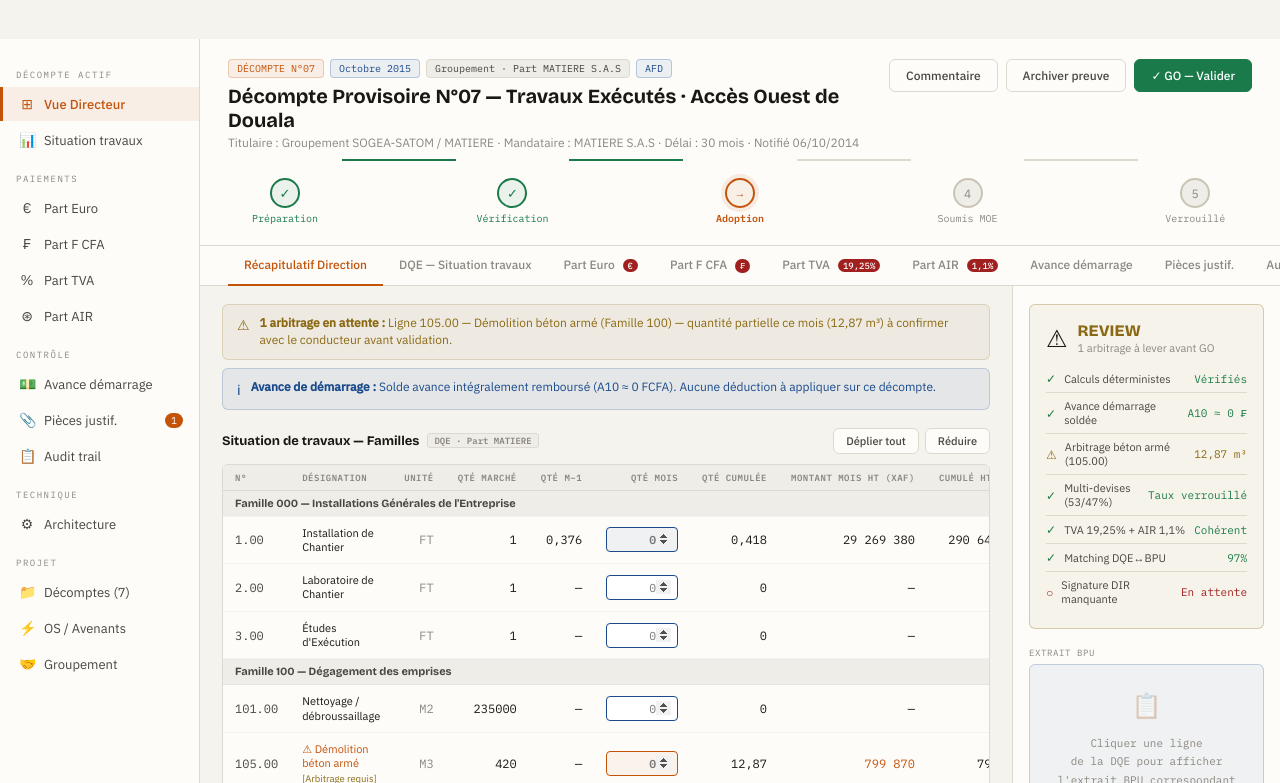
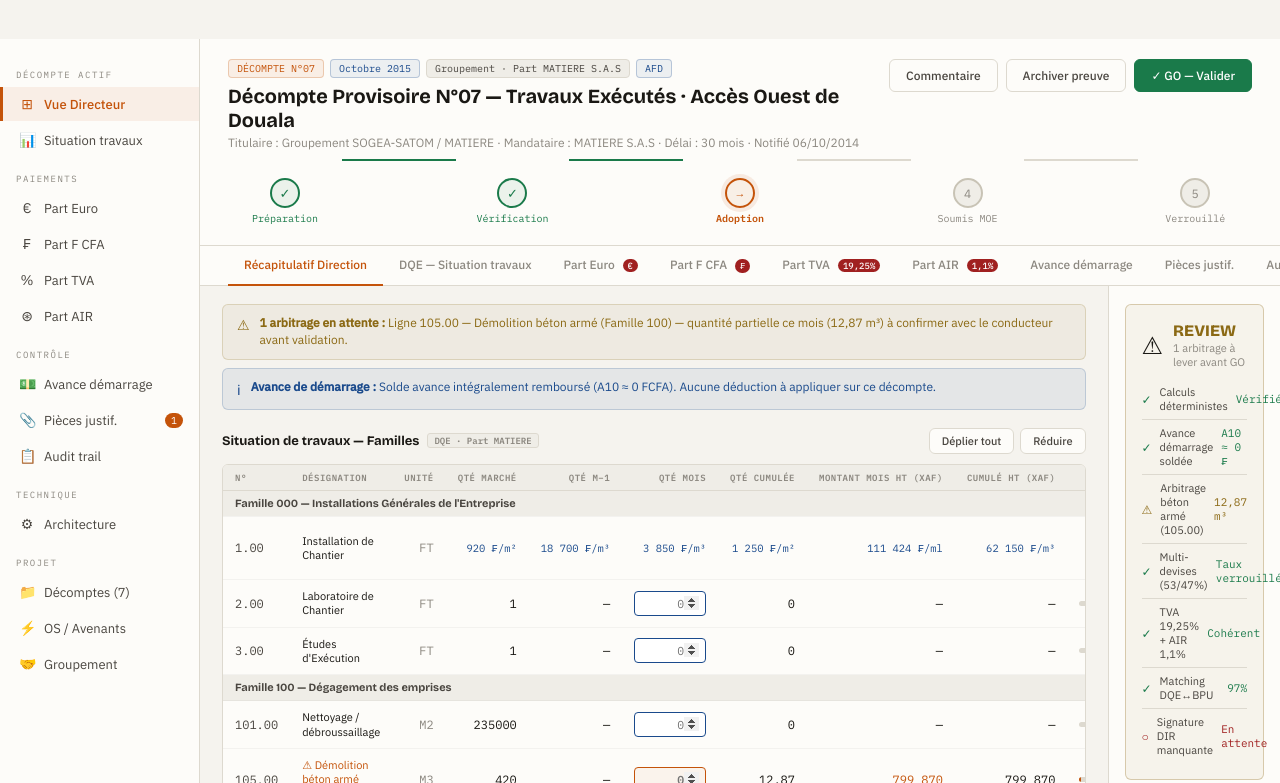
Before and after one commit to chimen-cm/madjanga-demo, a plain HTML site: page index.html in a window 1280 px wide. Shown: the part 48-831 px from the top of the page. Drawn offline with nearby package versions, Linux system fonts and the light colour scheme.

Commit message:
Update index.html

```diff
--- a/index.html
+++ b/index.html
@@ -849,6 +849,16 @@
                 <td class="td-num">1.00</td>
                 <td class="td-name">Installation de Chantier</td>
                 <td class="td-unit">FT</td>
+                <td class="td-prix" style="font-family:var(--font-mono);font-size:10.5px;color:var(--blue);white-space:nowrap;">920 ₣/m²</td>
+                <td class="td-prix" style="font-family:var(--font-mono);font-size:10.5px;color:var(--blue);white-space:nowrap;">18 700 ₣/m³</td>
+                <td class="td-prix" style="font-family:var(--font-mono);font-size:10.5px;color:var(--blue);white-space:nowrap;">3 850 ₣/m³</td>
+                <td class="td-prix" style="font-family:var(--font-mono);font-size:10.5px;color:var(--blue);white-space:nowrap;">1 250 ₣/m²</td>
+                <td class="td-prix" style="font-family:var(--font-mono);font-size:10.5px;color:var(--blue);white-space:nowrap;">111 424 ₣/ml</td>
+                <td class="td-prix" style="font-family:var(--font-mono);font-size:10.5px;color:var(--blue);white-space:nowrap;">62 150 ₣/m³</td>
+                <td class="td-prix" style="font-family:var(--font-mono);font-size:10.5px;color:var(--blue);white-space:nowrap;">820 ₣/m²</td>
+                <td class="td-prix" style="font-family:var(--font-mono);font-size:10.5px;color:var(--blue);white-space:nowrap;">32 500 000 ₣</td>
+                <td class="td-prix" style="font-family:var(--font-mono);font-size:10.5px;color:var(--blue);white-space:nowrap;">45 000 000 ₣</td>
+                <td class="td-prix" style="font-family:var(--font-mono);font-size:10.5px;color:var(--blue);white-space:nowrap;">696 890 000 ₣</td>
                 <td class="td-qty">1</td>
                 <td class="td-qty" id="qm1-1.00">0,376</td>
                 <td class="td-qty"><input
@@ -1442,7 +1452,7 @@
         </div>
         <div class="card">
           <table class="sit-table">
-            <thead><tr><th>N°</th><th>Désignation</th><th>Unité</th><th>Qté Marché</th><th>Qté M−1</th><th>Qté mois</th><th>Qté cumulée</th><th>Montant mois HT</th><th>Cumulé HT</th><th>Avt.%</th></tr></thead>
+            <thead><tr><th>N°</th><th>Désignation</th><th>Unité</th><th>Prix U.</th><th>Qté Marché</th><th>Qté M−1</th><th>Qté mois</th><th>Qté cumulée</th><th>Montant mois HT</th><th>Cumulé HT</th><th>Avt.%</th></tr></thead>
             <tbody>
               <tr class="family-row"><td colspan="10">Famille 000 — Installations Générales</td></tr>
               <tr><td class="td-num">1.00</td><td class="td-name">Installation de Chantier</td><td class="td-unit">FT</td><td class="td-qty">1</td><td class="td-qty">0,376</td><td class="td-qty" style="color:var(--accent);font-weight:600">0,042</td><td class="td-qty">0,418</td><td class="td-xaf">29 223 576 ₣</td><td class="td-xaf">290 600 631 ₣</td><td><div class="pct-bar-wrap"><div class="pct-bar"><div class="pct-fill" style="width:42%"></div></div><span class="pct-val">41,8%</span></div></td></tr>
```
